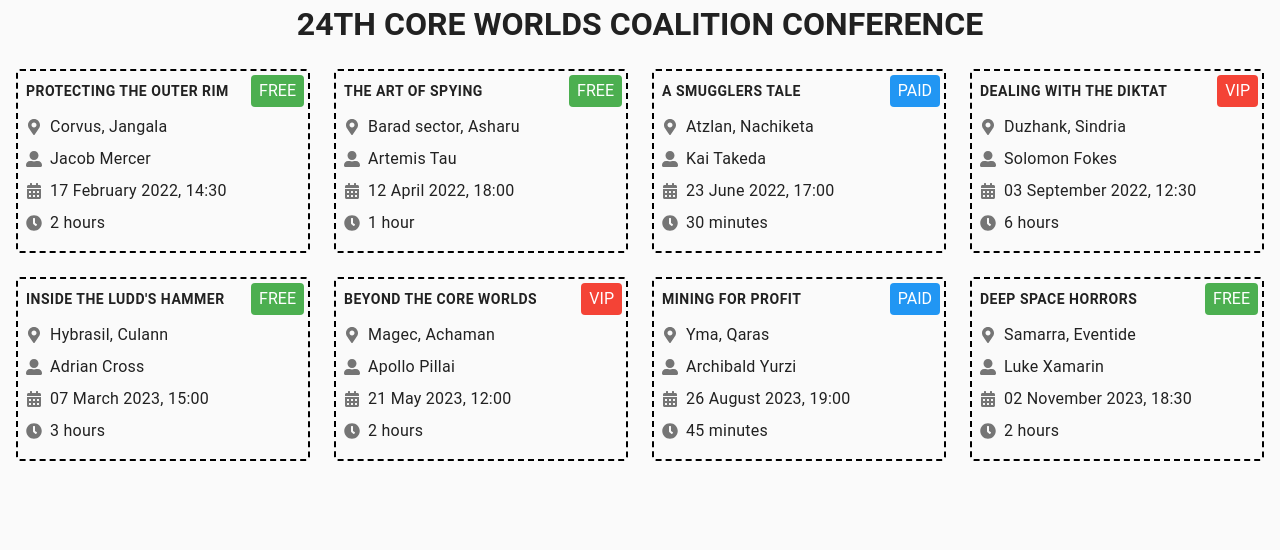
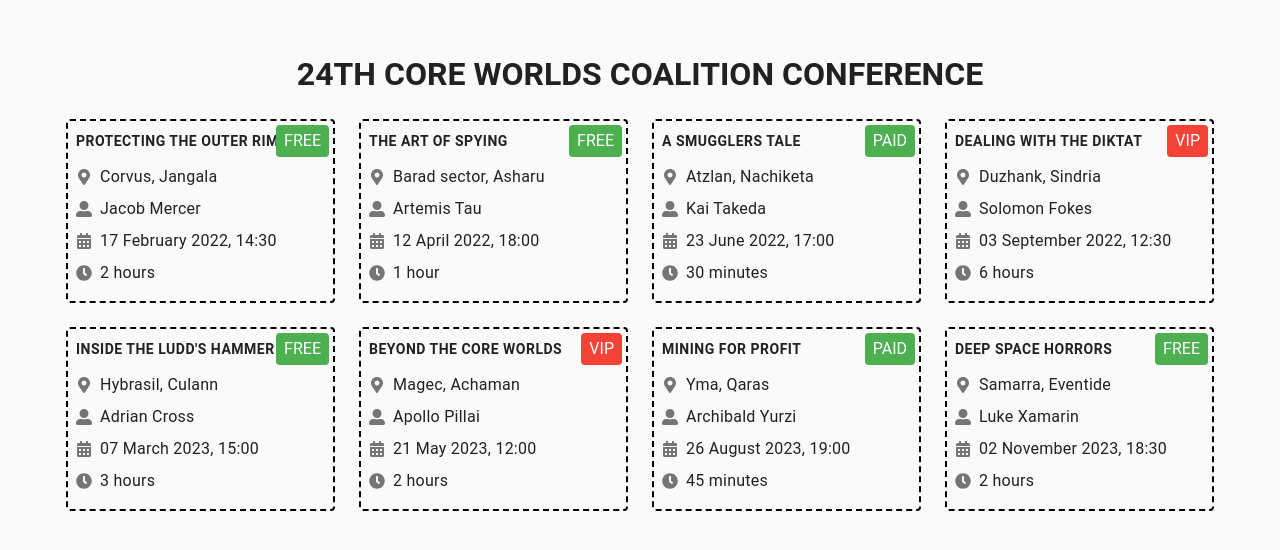
Before and after one commit to MaksimLisovoi/react-practice, a React (Create React App) app: page / in a window 1280 px wide. Shown: the top 550 px of the page. Built offline with nearby package versions, Linux system fonts and the light colour scheme.

Commit message:
Changed styles to emotion lib syntax

```diff
--- a/package.json
+++ b/package.json
@@ -3,6 +3,8 @@
   "version": "0.1.0",
   "private": true,
   "dependencies": {
+    "@emotion/react": "^11.10.5",
+    "@emotion/styled": "^11.10.5",
     "@testing-library/jest-dom": "^5.14.1",
     "@testing-library/react": "^11.2.7",
     "@testing-library/user-event": "^12.8.3",
--- a/src/components/App.jsx
+++ b/src/components/App/App.jsx
@@ -1,12 +1,13 @@
 import { PageTitle } from 'components/PageTitle/PageTitle';
-import { EventBoard } from './EventsBoard/EventBoard';
-import upcomingEvents from '../upcoming-events.json';
+import { EventBoard } from '../EventsBoard/EventBoard';
+import upcomingEvents from '../../upcoming-events.json';
+import { Container } from './App.styled';
 
 export const App = () => {
   return (
-    <>
+    <Container>
       <PageTitle text="24th Core Worlds Coalition Conference" />
       <EventBoard events={upcomingEvents} />
-    </>
+    </Container>
   );
 };
--- /dev/null
+++ b/src/components/App/App.styled.js
@@ -0,0 +1,5 @@
+import styled from '@emotion/styled';
+
+export const Container = styled.div`
+  padding: 50px;
+`;
--- a/src/components/Event/Event.jsx
+++ b/src/components/Event/Event.jsx
@@ -2,34 +2,36 @@ import PropTypes from 'prop-types';
 import { FaMapMarkerAlt, FaUserAlt, FaCalendarAlt, FaClock } from 'react-icons/fa';
 import { formatEventDuration, formatEventStart } from 'utils';
 import { iconSize } from '../../constants';
-import css from './Event.module.css';
+import { Card, EventTitle, EventInfo, Chip } from './Event.styled';
 
 export const Event = ({ name, location, speaker, type, start, end }) => {
   const formattedStart = formatEventStart(start);
   const duration = formatEventDuration(start, end);
   return (
-    <div className={css.event}>
-      <h2 className={css.title}>{name}</h2>
-      <p className={css.info}>
-        <FaMapMarkerAlt className={css.icon} size={iconSize.sm} />
+    <Card>
+      <EventTitle>{name}</EventTitle>
+      <EventInfo>
+        <FaMapMarkerAlt size={iconSize.sm} />
         {location}
-      </p>
-      <p className={css.info}>
-        <FaUserAlt className={css.icon} size={iconSize.sm} />
+      </EventInfo>
+      <EventInfo>
+        <FaUserAlt size={iconSize.sm} />
         {speaker}
-      </p>
-      <p className={css.info}>
-        <FaCalendarAlt className={css.icon} size={iconSize.sm} />
+      </EventInfo>
+      <EventInfo>
+        <FaCalendarAlt size={iconSize.sm} />
         {formattedStart}
-      </p>
-      <p className={css.info}>
-        <FaClock className={css.icon} size={iconSize.sm} />
+      </EventInfo>
+      <EventInfo>
+        <FaClock size={iconSize.sm} />
         {duration}
-      </p>
-      <span className={`${css.chip} ${css[type]}`}>{type}</span>
-    </div>
+      </EventInfo>
+      <Chip eventType={type}>{type}</Chip>
+    </Card>
   );
 };
+
+// className={`${css.chip} ${css[type]}`}
 
 Event.propTypes = {
   name: PropTypes.string.isRequired,
--- a/src/components/Event/Event.module.css
+++ b/src/components/Event/Event.module.css
@@ -24,6 +24,8 @@
     line-height: 24px;
     font-weight: 400;
     letter-spacing: 0.25px;
+
+
 }
 
 .icon {
--- /dev/null
+++ b/src/components/Event/Event.styled.jsx
@@ -0,0 +1,70 @@
+import styled from '@emotion/styled';
+
+export const Card = styled.div`
+  position: relative;
+  border: 2px dashed black;
+  padding: 8px;
+  border-radius: 4px;
+`;
+
+export const EventTitle = styled.h2`
+  margin-top: 0;
+  font-size: 14px;
+  line-height: 24px;
+  font-weight: 700;
+  letter-spacing: 0.5px;
+  text-transform: uppercase;
+`;
+
+export const EventInfo = styled.p`
+  display: flex;
+  align-items: center;
+  margin-top: 0;
+  margin-bottom: 8px;
+  color: var(--color-primary-text);
+  font-size: 16px;
+  line-height: 24px;
+  font-weight: 400;
+  letter-spacing: 0.25px;
+
+  svg {
+    display: block;
+    margin-right: 8px;
+    color: var(--color-secondary-text);
+  }
+`;
+
+const setBgColor = props => {
+  switch (props.eventType) {
+    case 'free':
+      return 'var(--color-green)';
+
+    case 'paid':
+      return ' var(--color-green)';
+
+    case 'vip':
+      return 'var(--color-red)';
+
+    default:
+      return ' #000';
+  }
+};
+
+export const Chip = styled.span`
+  position: absolute;
+  top: 4px;
+  right: 4px;
+  padding: 4px 8px;
+  border-radius: 4px;
+  text-transform: uppercase;
+  background-color: #000;
+  color: #fff;
+
+  background-color: ${setBgColor};
+`;
+
+// .icon {
+//     display: block;
+//     margin-right: 8px;
+//     color: var(--color-secondary-text);
+// }
--- a/src/components/EventsBoard/EventBoard.jsx
+++ b/src/components/EventsBoard/EventBoard.jsx
@@ -1,11 +1,11 @@
 import { Event } from 'components/Event/Event';
-import css from './EventBoard.module.css';
 import PropTypes from 'prop-types';
+import { Board } from './EventBoard.styled';
 
 export const EventBoard = ({ events }) => {
   console.log(events);
   return (
-    <div className={css.eventBoard}>
+    <Board>
       {events.map(({ name, location, speaker, type, time }) => (
         <Event
           key={name}
@@ -17,7 +17,7 @@ export const EventBoard = ({ events }) => {
           end={time.end}
         />
       ))}
-    </div>
+    </Board>
   );
 };
 
--- /dev/null
+++ b/src/components/EventsBoard/EventBoard.styled.jsx
@@ -0,0 +1,17 @@
+import styled from '@emotion/styled';
+
+export const Board = styled.div`
+  display: grid;
+  grid-template-columns: repeat(auto-fit, minmax(240px, auto));
+  gap: 24px;
+  padding-left: 16px;
+  padding-right: 16px;
+`;
+
+// .eventBoard {
+//     display: grid;
+//     grid-template-columns: repeat(auto-fit, minmax(240px, auto));
+//     gap: 24px;
+//     padding-left: 16px;
+//     padding-right: 16px;
+// }
--- a/src/components/PageTitle/PageTitle.jsx
+++ b/src/components/PageTitle/PageTitle.jsx
@@ -1,8 +1,8 @@
 import PropTypes from 'prop-types';
-import css from './PageTitle.module.css';
+import { Title } from './PageTitle.styled';
 
 export const PageTitle = ({ text }) => {
-  return <h1 className={css.title}>{text}</h1>;
+  return <Title>{text}</Title>;
 };
 
 PageTitle.propTypes = {
--- a/src/components/PageTitle/PageTitle.module.css
+++ /dev/null
@@ -1,5 +0,0 @@
- .title {
-     margin-top: 0;
-     text-align: center;
-     text-transform: uppercase;
- }
--- /dev/null
+++ b/src/components/PageTitle/PageTitle.styled.jsx
@@ -0,0 +1,7 @@
+import styled from '@emotion/styled';
+
+export const Title = styled.h1`
+  margin-top: 0;
+  text-align: center;
+  text-transform: uppercase;
+`;
--- a/src/index.js
+++ b/src/index.js
@@ -1,7 +1,7 @@
 import React from 'react';
 import ReactDOM from 'react-dom';
 import './index.css';
-import { App } from 'components/App';
+import { App } from 'components/App/App';
 
 ReactDOM.render(
   <React.StrictMode>
```
Also changed, not shown: 1 other file (tests, documents, lock files or other folders).
